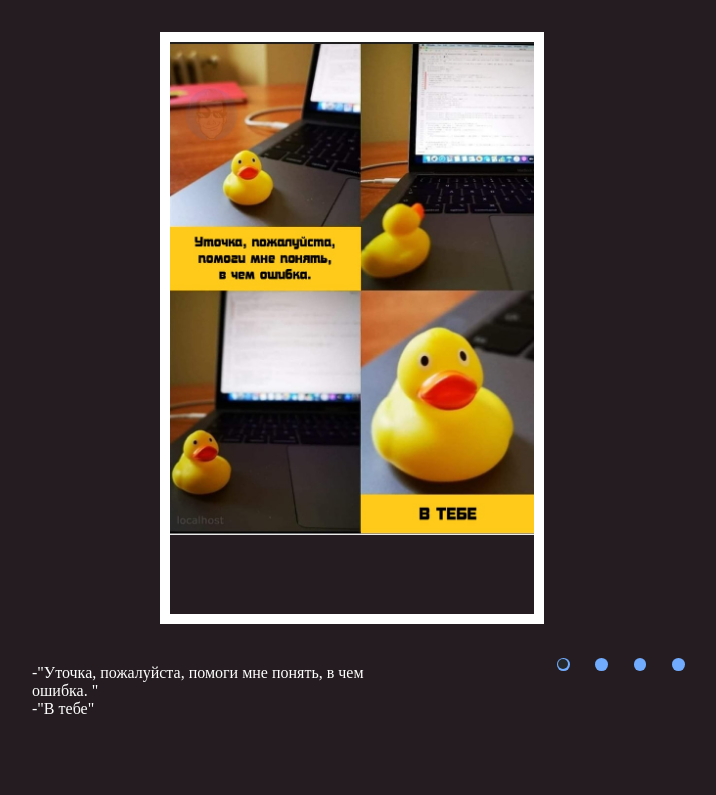
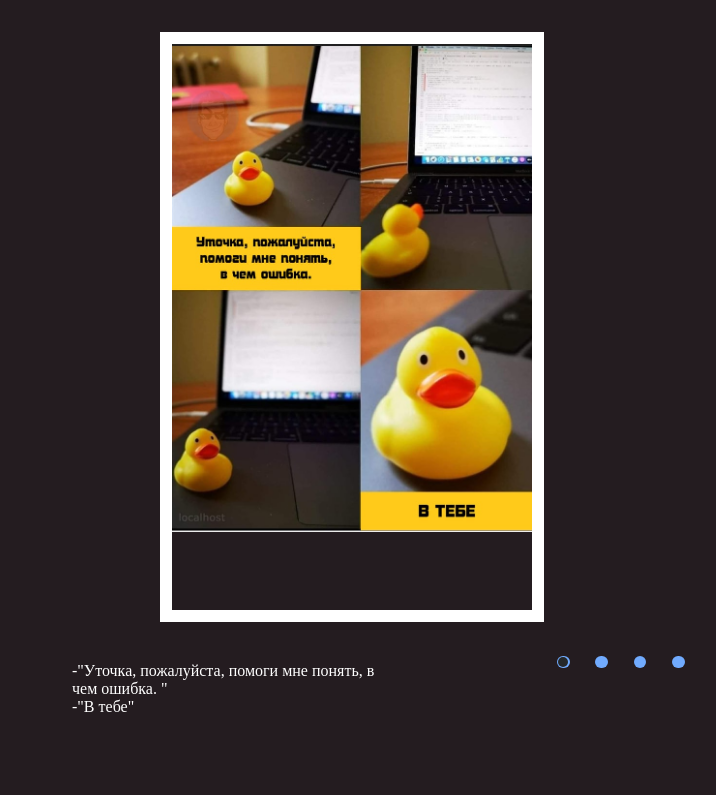
Before and after one commit to ArtemDubovov/cssMemSlider, a plain HTML site: page cssMemSlider/index.html in a window 1280 px wide. Shown: the whole page, without its empty margins (288-1004 px from the left). Drawn offline with Linux system fonts and the light colour scheme.

Commit message:
fix: fix padding titles-2 (12 май 2022 г. 23:56:01)

```diff
--- a/cssMemSlider/style.css
+++ b/cssMemSlider/style.css
@@ -24,7 +24,7 @@
     margin: 0 15vw;
 }
 .carousel{
-    border: 10px solid #fff;
+    border: 0.8rem solid #fff;
     width: 30vw;
     height: auto;
     overflow: hidden;
@@ -47,7 +47,7 @@
     margin: auto;
     width: 100%;
     max-height: 80vh;
-    filter: blur(10px);
+    filter: blur(1rem);
     transition: filter 1s;
 }
 .item-description {
@@ -121,7 +121,7 @@
     width: 100%;
     opacity: 0;
     transition: 1s opacity;
-    padding-top: 2.5rem;
+    padding: 2.5rem;
 }
 
 /* Карусель картинок */
@@ -166,16 +166,16 @@
 }
 /* Для заблюривания картинок */
 #radio-1:checked ~ .screen-slider>.carousel>.container-img>.container-item>#img-1{
-    filter: blur(0px);
+    filter: blur(0rem);
 }
 #radio-2:checked ~ .screen-slider>.carousel>.container-img>.container-item>#img-2{
-    filter: blur(0px);
+    filter: blur(0rem);
 }
 #radio-3:checked ~ .screen-slider>.carousel>.container-img>.container-item>#img-3{
-    filter: blur(0px);
+    filter: blur(0rem);
 }
 #radio-4:checked ~ .screen-slider>.carousel>.container-img>.container-item>#img-4{
-    filter: blur(0px);
+    filter: blur(0rem);
 }
 /* Добавление селектед элемента при событии checked */
 #radio-1:checked ~ .buttons>#label-1>.button>.selected{
```
